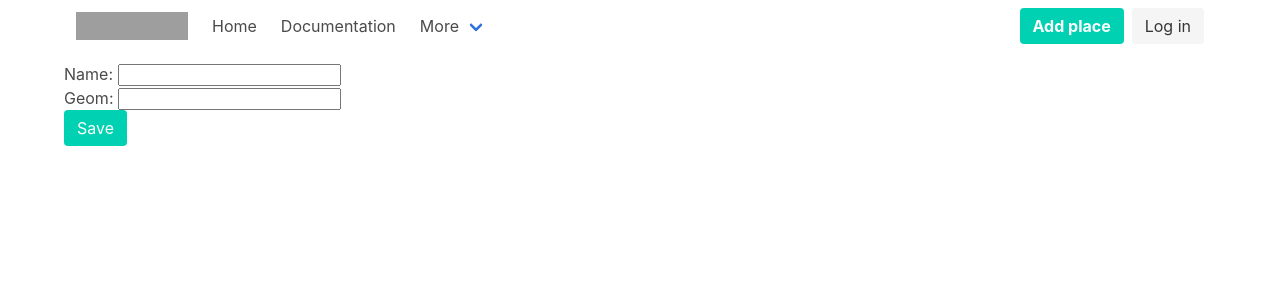
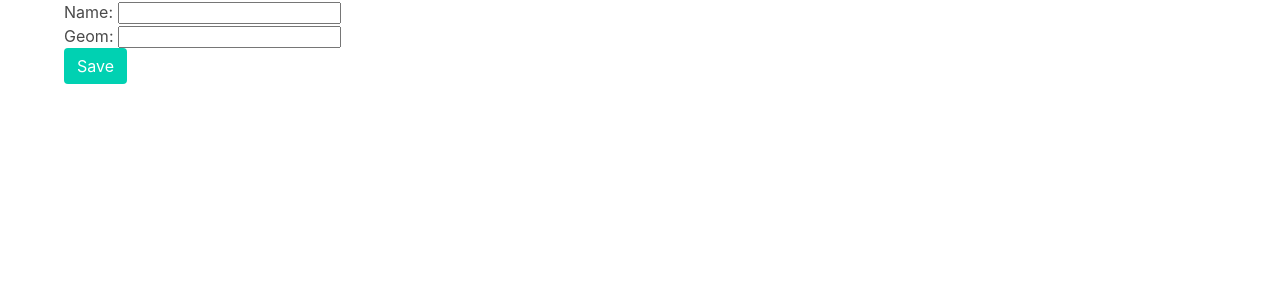
Before and after one commit to AllanZambrano/BaleadasApp, a Django app: page /new/ in a window 1280 px wide. Shown: the top 300 px of the page. Run offline with Django 3.2, Linux system fonts and the light colour scheme; some libraries are stand-ins or nearby versions; grey boxes are pictures that could not be loaded.

Commit message:
Changes on template

```diff
--- a/Baleadas/settings.py
+++ b/Baleadas/settings.py
@@ -135,6 +135,8 @@ LEAFLET_CONFIG = {
     'MIN_ZOOM': 3,
     'MAX_ZOOM': 18,
     'TILES':'https://{s}.basemaps.cartocdn.com/rastertiles/voyager/{z}/{x}/{y}{r}.png',
+    'RESET_VIEW': False,
+    'SCALE': None
 }
 
 MAP_WIDGETS = {
--- a/templates/base.html
+++ b/templates/base.html
@@ -7,67 +7,8 @@
     <link rel="stylesheet" href="https://cdnjs.cloudflare.com/ajax/libs/bulma/0.7.5/css/bulma.min.css">
     <script defer src="https://use.fontawesome.com/releases/v5.3.1/js/all.js"></script>
       {% block extra_assets %}{% endblock %}
-  <style>
-      .custom-nav{
-          padding-bottom: 10px;
-      }
-  </style>
   </head>
   <body>
-  <nav class="container navbar custom-nav" role="navigation" aria-label="main navigation">
-          <div class="navbar-brand">
-              <a class="navbar-item" href="https://bulma.io">
-                  <img src="https://bulma.io/images/bulma-logo.png" width="112" height="28">
-              </a>
-              <a role="button" class="navbar-burger burger" aria-label="menu" aria-expanded="false" data-target="navbarBasicExample">
-                  <span aria-hidden="true"></span>
-                  <span aria-hidden="true"></span>
-                  <span aria-hidden="true"></span>
-                </a>
-          </div>
-          <div id="navbarBasicExample" class="navbar-menu">
-              <div class="navbar-start">
-                  <a class="navbar-item">
-                      Home
-                  </a>
-                  <a class="navbar-item">
-                      Documentation
-                  </a>
-                  <div class="navbar-item has-dropdown is-hoverable">
-                      <a class="navbar-link">
-                          More
-                      </a>
-                      <div class="navbar-dropdown">
-                          <a class="navbar-item">
-                              About
-                          </a>
-                          <a class="navbar-item">
-                              Jobs
-                          </a>
-                          <a class="navbar-item">
-                              Contact
-                          </a>
-                          <hr class="navbar-divider">
-                          <a class="navbar-item">
-                              Report an issue
-                          </a>
-                      </div>
-                  </div>
-              </div>
-              <div class="navbar-end">
-                    <div class="navbar-item">
-                        <div class="buttons">
-                            <a class="button is-primary" href="{% url 'add_entry' %}">
-                                <strong>Add place</strong>
-                            </a>
-                            <a class="button is-light">
-                                Log in
-                            </a>
-                        </div>
-                    </div>
-                </div>
-          </div>
-      </nav>
   {% block content %}
 
   {% endblock %}
--- a/templates/map.html
+++ b/templates/map.html
@@ -8,8 +8,8 @@
     <style>
 
     .leaflet-container {  /* all maps */
-        width:  100%px;
-        height: 500px;
+        width:  100%;
+        height: 100vh;
     }
     </style>
 {% endblock %}
```
Also changed, not shown: templates/index.html (+21 -35 lines).
